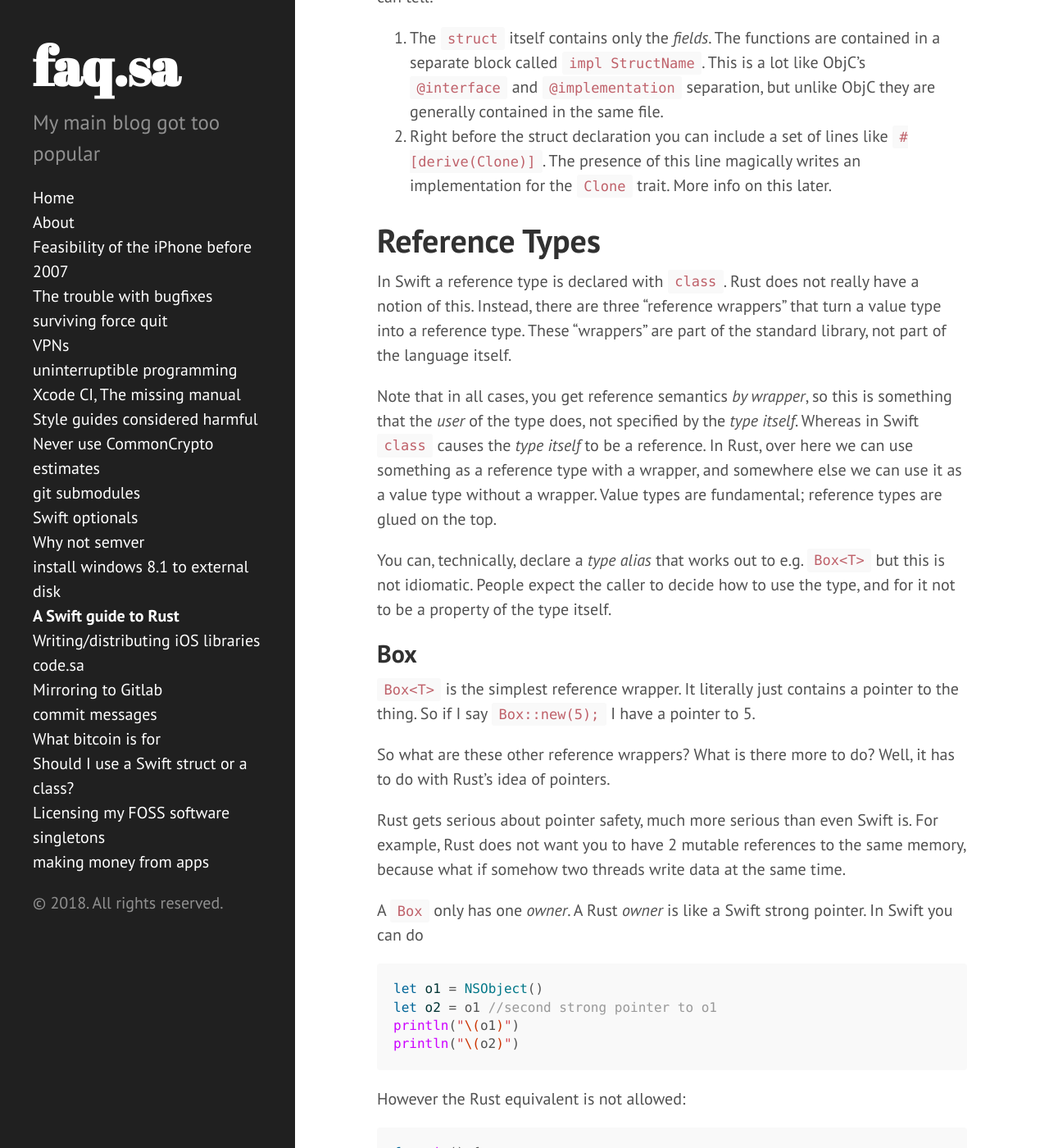
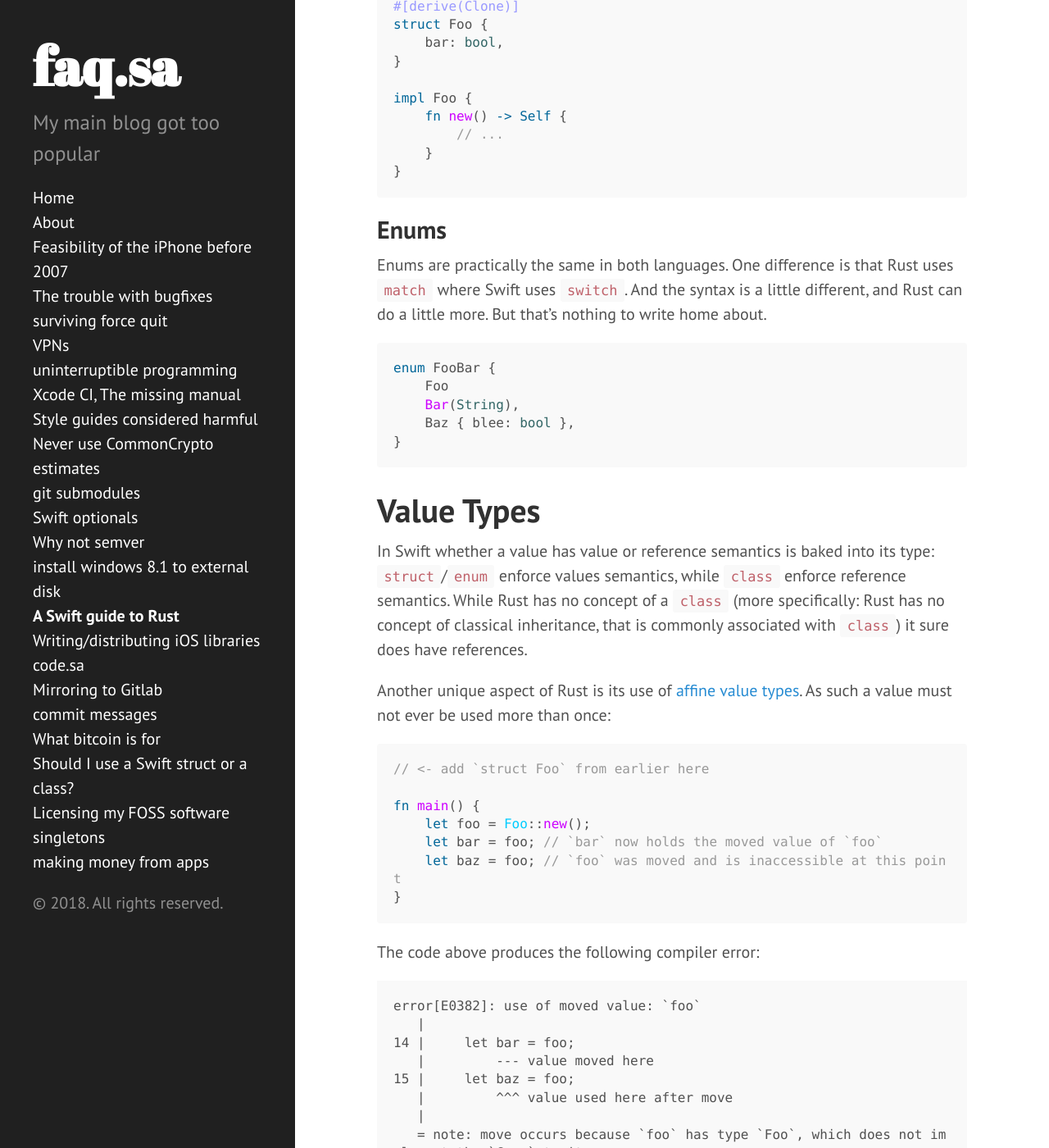
Before and after one commit to drewcrawford/drewcrawford.github.io, a Jekyll site: the page built from rust/index.md, in a window 1280 px wide and 1400 px high, scrolled down 4252 px. Shown: the whole window at 82% size. Built offline with Jekyll 4.4.1, drawn with Linux system fonts in a browser that asks for light colours; nearby versions of some CDN libraries; Markdown is read by kramdown in place of the engine named in the settings; comment, search, counter and statistics services are not loaded; some of the changed text lies outside the part shown.

Commit message:
Improved section on value vs. references types

````diff
--- a/rust/index.md
+++ b/rust/index.md
@@ -47,30 +47,202 @@
 
 Let's start with the type system.
 
-# Value Types
+## Structs
 
-In Swift, we have value types (Structs/Enums) and reference types (Classes).  They are "on the same level" in the sense that, they are both fundamental types.
+Rust's structs are very similar to Swift structs.  The differences are, as best as I can tell:
 
-In Rust, value types are fundamental, and reference types are secondary.  They are not on the same level.  There is not even any "class" in Rust.  If you want a reference type, you must derive it from some underlying value type.  We'll see how to do this once we cover the value types.
+1.  The `struct` itself contains only the *fields*.  The functions are contained in a separate block called `impl StructName`.  This is a lot like ObjC's `@interface` and `@implementation` separation, but unlike ObjC they are generally contained in the same file.
+2.  Right before the struct declaration you can include a set of lines like `#[derive(Clone)]`.  The presence of this line magically writes an implementation for the `Clone` trait.  More info on this later.
+
+```rust
+#[derive(Clone)]
+struct Foo {
+    bar: bool,
+}
+
+impl Foo {
+    fn new() -> Self {
+        // ...
+    }
+}
+```
 
 ## Enums
 
 Enums are practically the same in both languages.  One difference is that Rust uses `match` where Swift uses `switch`.  And the syntax is a little different, and Rust can do a little more.  But that's nothing to write home about.
 
-## Structs
+```rust
+enum FooBar {
+    Foo
+    Bar(String),
+    Baz { blee: bool },
+}
+```
 
-Rust's structs are also very similar to Swift structs.  The differences are, as best as I can tell:
+# Value Types
 
-1.  The `struct` itself contains only the *fields*.  The functions are contained in a separate block called `impl StructName`.  This is a lot like ObjC's `@interface` and `@implementation` separation, but unlike ObjC they are generally contained in the same file.
-2.  Right before the struct declaration you can include a set of lines like `#[derive(Clone)]`.  The presence of this line magically writes an implementation for the `Clone` trait.  More info on this later.
+In Swift whether a value has value or reference semantics is baked into its type: `struct`/`enum` enforce values semantics, while `class` enforce reference semantics.
+While Rust has no concept of a `class` (more specifically: Rust has no concept of classical inheritance, that is commonly associated with `class`) it sure does have references.
+
+Another unique aspect of Rust is its use of [affine value types](https://en.wikipedia.org/wiki/Substructural_type_system#Affine_type_systems). As such a value must not ever be used more than once:
+
+```rust
+// <- add `struct Foo` from earlier here
+
+fn main() {
+    let foo = Foo::new();
+    let bar = foo; // `bar` now holds the moved value of `foo`
+    let baz = foo; // `foo` was moved and is inaccessible at this point
+}
+```
+
+The code above produces the following compiler error:
+
+```plain
+error[E0382]: use of moved value: `foo`
+   |
+14 |     let bar = foo;
+   |         --- value moved here
+15 |     let baz = foo;
+   |         ^^^ value used here after move
+   |
+   = note: move occurs because `foo` has type `Foo`, which does not implement the `Copy` trait
+```
+
+To make the above code compile one has to explicitly clone the value of `foo`:
+
+```rust
+// <- add `struct Foo` from earlier here
+
+fn main() {
+    let foo = Foo::new();
+    let bar = foo.clone(); // `bar` now holds a copy of `foo`
+    let baz = foo; // `baz` now holds the moved value of `foo`
+}
+```
+
+The error message above mentions a `Copy` trait. `Copy` enables implicit cloning, but is limited to types that can be trivially byte-wise cloned, such as Rust's primitive types (`u32`, `bool`, `f32`, etc.).
+
+As a result of integers implementing `Copy` in Rust the following code is valid:
+
+```rust
+fn main() {
+    let foo = 42;
+    let bar = foo; // `bar` now holds an implicit copy of `foo`
+    let baz = foo; // `baz` now holds an implicit copy of `foo`
+}
+```
+
+## Mutability
+
+Just like Rust chooses to disconnect the choice of value vs. reference semantics from an individual type's declaration it chooses to remove the notion of mutability from the type's declaration.
+
+Just like Swift distinguishes between immutable and mutable values at the point of value declaration via `let` and `var`, Rust does with `let` and `let mut`.
+
+```rust
+fn main() {
+    let foo = 42;
+    foo = 123;
+}
+```
+
+The code above produces the following compiler error:
+
+```plain
+error[E0384]: cannot assign twice to immutable variable `foo`
+  |
+2 |     let foo = 42;
+  |         --- first assignment to `foo`
+3 |     foo = 123;
+  |     ^^^^^^^^^^^^^ cannot assign twice to immutable variable
+```
+
+To make the above code compile one has to explicitly mark the value of `foo` as mutable:
+
+```rust
+fn main() {
+    let mut foo = 42;
+    foo = 123; // the value of `foo` is now `123`
+}
+```
 
 # Reference Types
 
-In Swift a reference type is declared with `class`.  Rust does not really have a notion of this.  Instead, there are three "reference wrappers" that turn a value type into a reference type.  These "wrappers" are part of the standard library, not part of the language itself.
+Swift conflates the concept of inheritance and the concept of reference semantics by pushing one to have both or nothing (with the exception of `final class Foo {}`) and makes you choose at the time you declare the type.
 
-Note that in all cases, you get reference semantics *by wrapper*, so this is something that the *user* of the type does, not specified by the *type itself*.  Whereas in Swift `class` causes the *type itself* to be a reference.  In Rust, over here we can use something as a reference type with a wrapper, and somewhere else we can use it as a value type without a wrapper.  Value types are fundamental; reference types are glued on the top.
+Rust in contrast has no concept of inheritance in the classical sense (yet) and separates the notion of reference semantics from the actual type. You choose whether to give a value reference semantics at their point of use, through the use of "borrowing".
 
-You can, technically, declare a *type alias* that works out to e.g. `Box<T>` but this is not idiomatic.  People expect the caller to decide how to use the type, and for it not to be a property of the type itself.
+## Borrowing
+
+```rust
+fn main() {
+    let foo = 42;
+    let bar = &foo; // `bar` holds a reference to `foo`
+    let baz = &foo; // `baz` holds a reference to `foo`
+}
+```
+
+The type of `foo` in above code is `u32`, while the type of `bar` and `baz` is `&u32` in both cases. Generally speaking `&T` denotes a borrowing reference to a value of type `T` and is a type of itself.
+
+## Mutability
+
+At this point one might see similarities between Rust's borrows and Swift's `inout` function parameters. And rightly so. They bear a certain resemblance in both syntax and semantics. In fact Swift's `inout` parameters could be considered a very limited subset of Rust's borrowing concept, most notably its concept of mutable borrows: `&mut foo`.
+
+```rust
+fn main() {
+    let mut foo = 42;
+    let bar = &mut foo; // `bar` holds a mutable reference to `foo`
+    *bar = 123; // the value of `foo` is now `123`
+}
+```
+
+There is one big caveat to mutable borrows though: Mutable borrows of a value must be unique. I.e. once you mutably borrow `foo` (via `&mut foo`) you cannot have any other borrows of it (regardless of their mutability even).
+
+```rust
+fn main() {
+    let mut foo = 42;
+    let bar = &mut foo; // `bar` holds a mutable reference to `foo`
+    let baz = &mut foo; // `baz` holds a mutable reference to `foo`
+}
+```
+
+```plain
+error[E0499]: cannot borrow `foo` as mutable more than once at a time
+  |
+3 |     let bar = &mut foo;
+  |                    --- first mutable borrow occurs here
+4 |     let baz = &mut foo;
+  |                    ^^^ second mutable borrow occurs here
+5 | }
+  | - first borrow ends here
+```
+
+As mentioned above even a second immutable borrow is not allowed in Rust:
+
+```rust
+fn main() {
+    let mut foo = 42;
+    let bar = &foo; // `bar` holds an immutable reference to `foo`
+    let baz = &mut foo; // `baz` holds a mutable reference to `foo`
+}
+```
+
+```plain
+error[E0502]: cannot borrow `foo` as mutable because it is also borrowed as immutable
+  |
+3 |     let bar = &foo;
+  |                --- immutable borrow occurs here
+4 |     let baz = &mut foo;
+  |                    ^^^ mutable borrow occurs here
+5 | }
+  | - immutable borrow ends here
+```
+
+# Owning Reference Types
+
+Borrows, as the name suggests do not hand over ownership of the value at hand, nor share it among multiple owners.
+
+For this situations where owned or multiple mutable references of a value are absolutely necessary Rust provides a selection of wrapper types in its standard library.
 
 ## Box<T>
 
````
